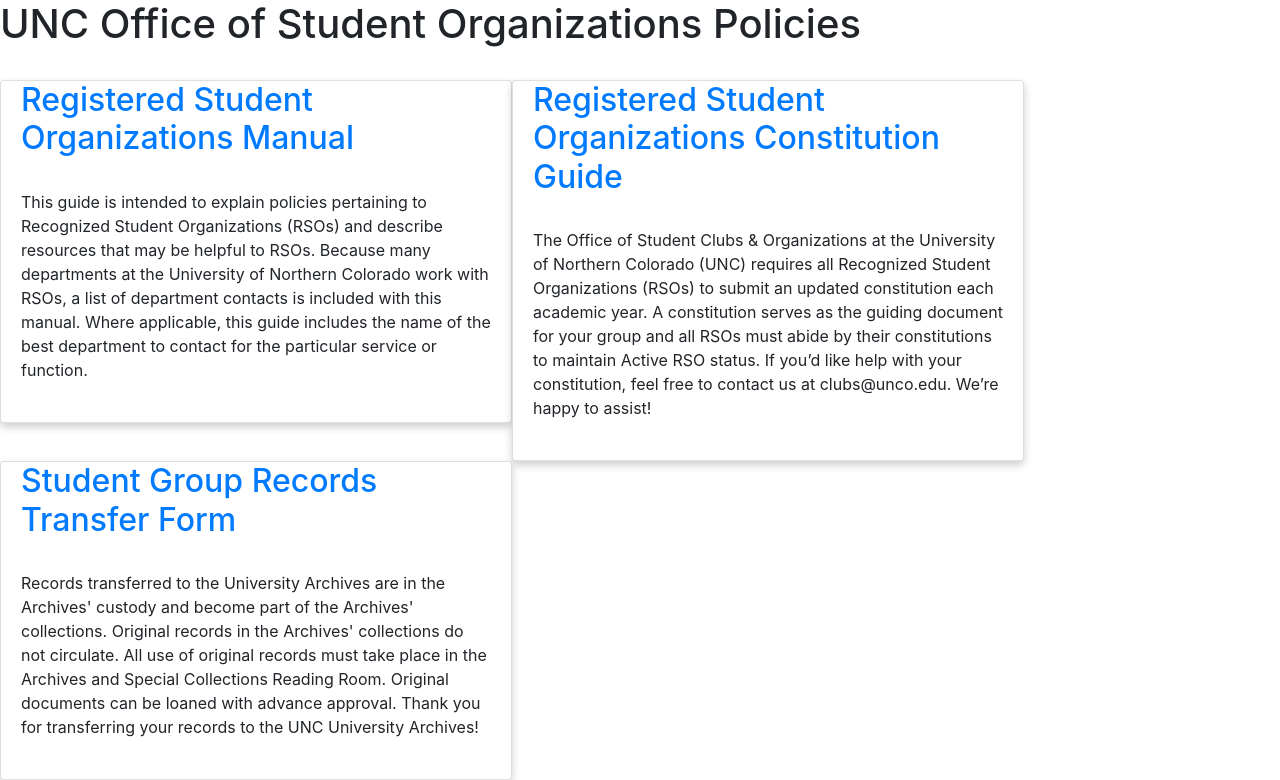
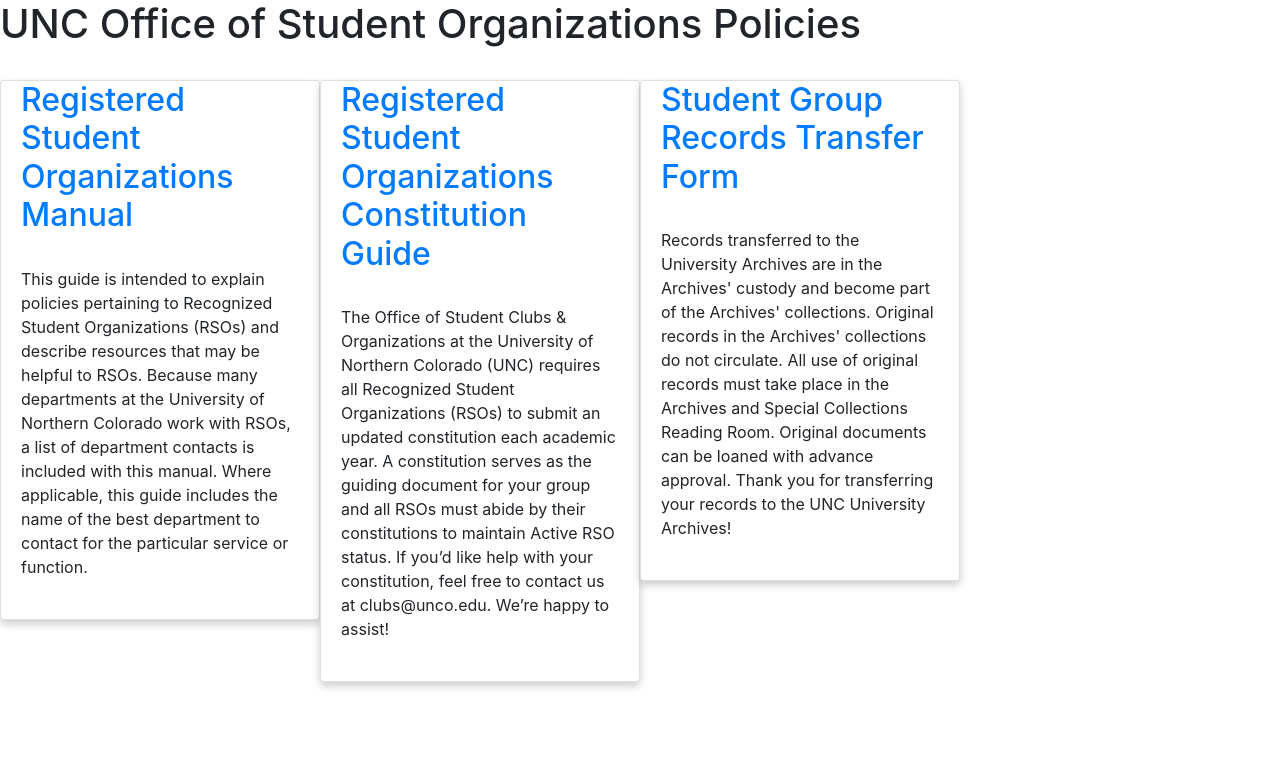
Before and after one commit to Ashley-Carlson/UNC-Events-Online, a PHP site: page /policies.php in a window 1280 px wide. Shown: the part 90-870 px from the top of the page. After the commit the page ends 779 px from the top, so only its background shows below. Run offline with PHP 8.4, Linux system fonts and the light colour scheme; data that the repository does not hold is empty; some libraries are stand-ins or nearby versions.

Commit message:
Trying some more formatting

```diff
--- a/layout/style.css
+++ b/layout/style.css
@@ -61,7 +61,7 @@
   float: left;
   box-shadow: 0 4px 8px 0 rgba(0, 0, 0, 0.2);
   transition: 0.3s;
-  width: 40%;
+  width: 25%;
 }
 
 .card-image {
```
